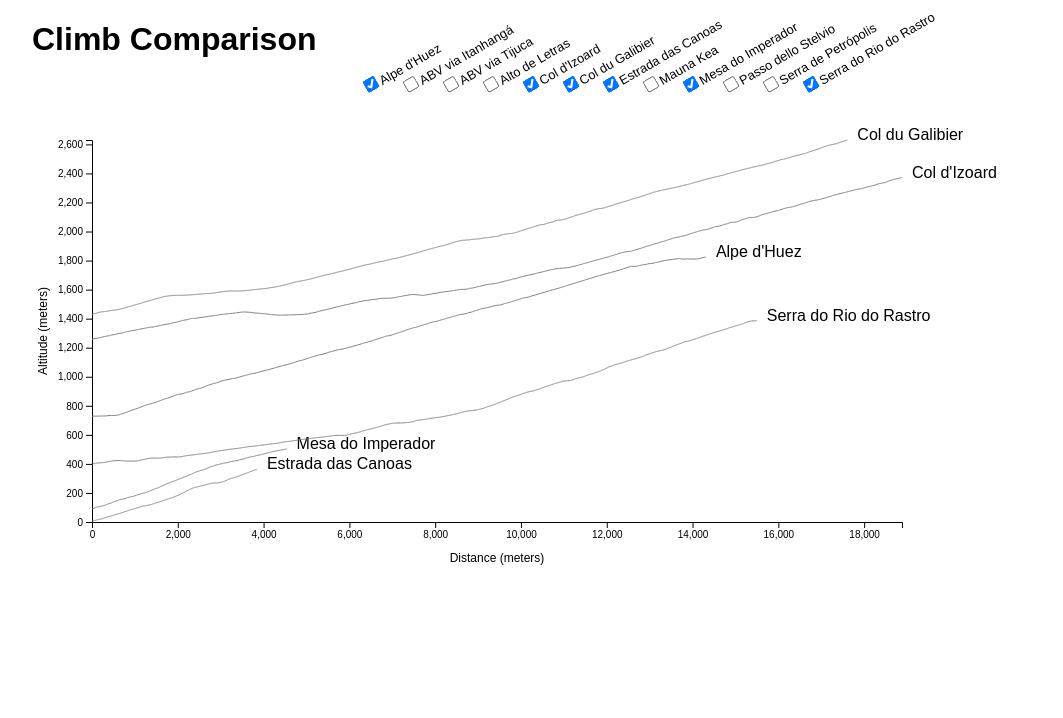
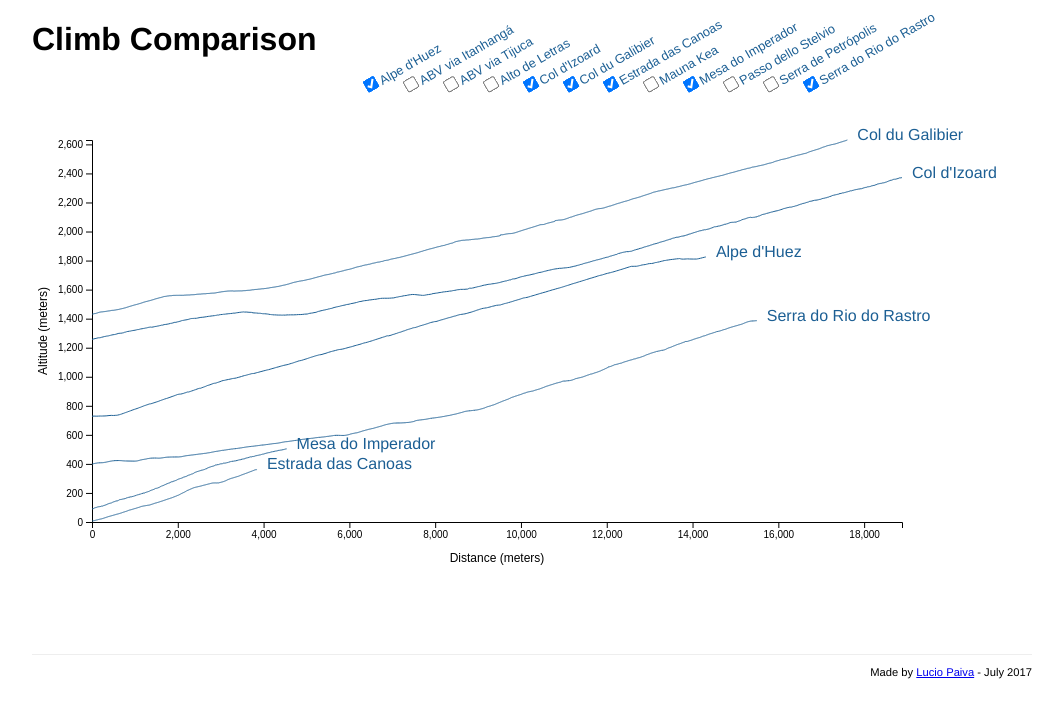
Before and after one commit to luciopaiva/climb, a plain HTML site: page index.html in a window 1280 px wide. Shown: the top 718 px of the page, without its empty margins (108-1171 px from the left). Drawn offline with Linux system fonts and the light colour scheme.

Commit message:
Use a dark blue color for displaying climb data

```diff
--- a/index.css
+++ b/index.css
@@ -5,10 +5,16 @@
     --padding: 60px;  /* slack inside SVG element, on every side */
     --margin-right: 70px;  /* leave some space for climb names to appear on the right */
     --checkbox-gap: 40px;
+    --text-color: rgb(28, 95, 148);
 }
 
 body {
-    font-family: sans-serif;
+    font-family: "Helvetica Neue", Helvetica, Arial, sans-serif;
+}
+
+hr {
+    border: none;
+    border-bottom: 1px solid #eee;
 }
 
 .hidden {
@@ -33,12 +39,22 @@ body {
     transform-origin: left;
     transform: rotate(-30deg);
     font-size: 80%;
+    color: var(--text-color);
 }
 
 .line {
     fill: none;
-    stroke: gray;
+    stroke: var(--text-color);
     stroke-width: 1px;
+}
+
+g.climb text {
+    fill: var(--text-color);
+}
+
+.footnote {
+    font-size: 70%;
+    text-align: right;
 }
 
 #climb-chart {
--- a/index.html
+++ b/index.html
@@ -19,6 +19,8 @@
     <div id="climb-checkbox-container">
     </div>
     <svg id="climb-chart"></svg>
+    <hr>
+    <p class="footnote">Made by <a href="http://luciopaiva.com" target="_blank">Lucio Paiva</a> - July 2017</p>
 </div>
 
 </body>
--- a/index.js
+++ b/index.js
@@ -186,6 +186,7 @@ class ClimbApp {
         climb.climbPairs = climb.data.distance.map((distance, i) => [distance, climb.data.altitude[i]]);
 
         const group = this.climbChartContainer.append('g');
+        group.classed('climb', true);
         group.classed('hidden', !climb.visible);
 
         group.append('path').data([climb.climbPairs]).classed('line', true).attr('d', this.lineFunction);
@@ -274,7 +275,7 @@ class ClimbApp {
     }
 }
 
-ClimbApp.TRANSITION_DURATION_IN_MILLIS = 1000;
+ClimbApp.TRANSITION_DURATION_IN_MILLIS = 600;
 
 ClimbApp.CLIMBS = [
     new Climb("Alpe d'Huez", 'alpe-dhuez'),
```
